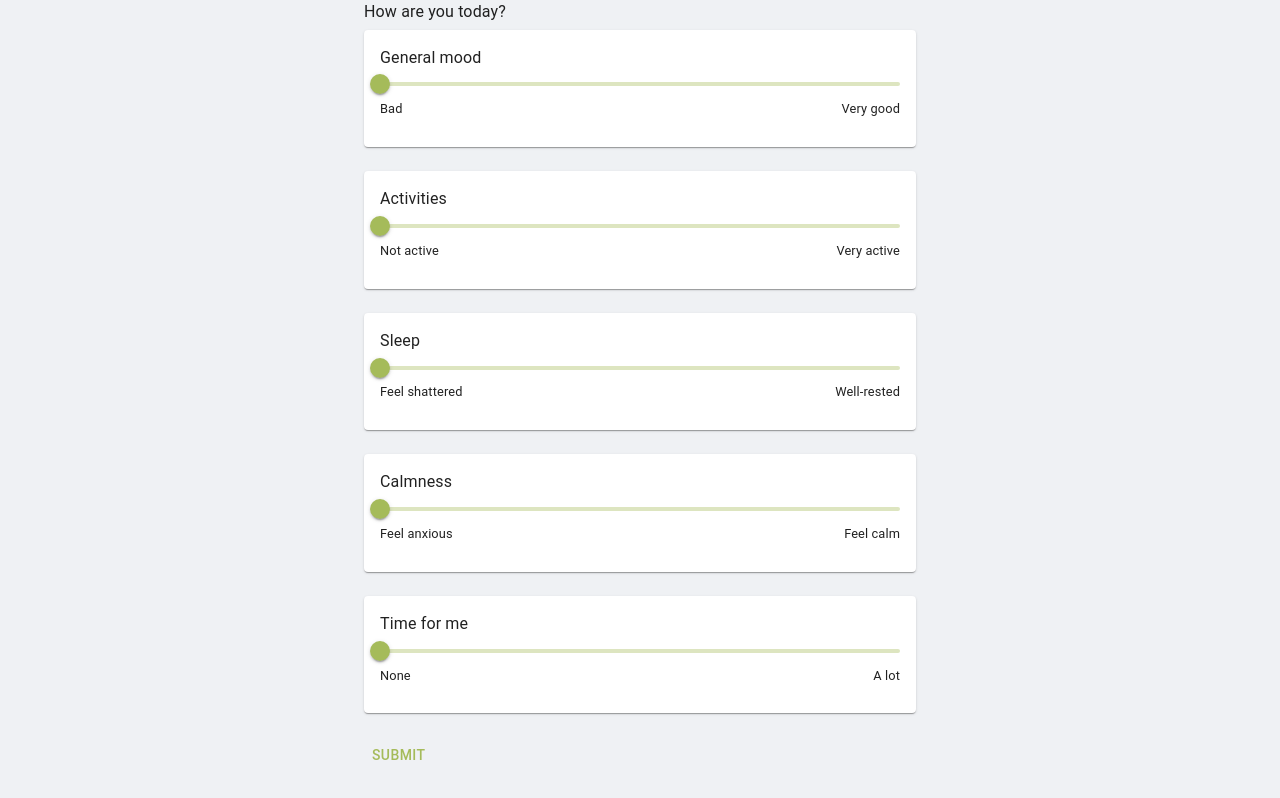
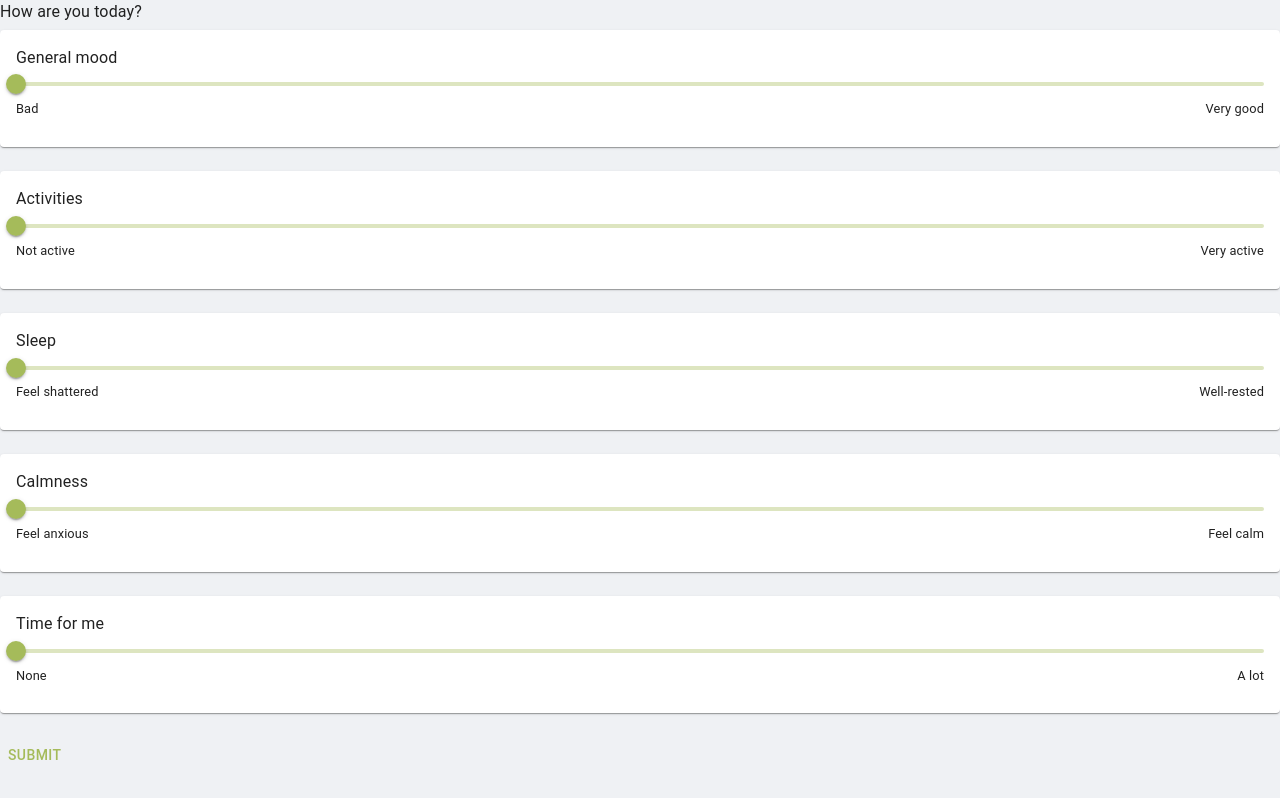
Before and after one commit to kaiuliia/well_being_frontend, a React (Create React App) app: page /login/user/survey in a window 1280 px wide. Shown: the top 798 px of the page. Built offline with nearby package versions, Linux system fonts and the light colour scheme; the HTML template or start-up script is replaced by a standard one.

Commit message:
changged dialog size

```diff
--- a/src/Pages/dashboard.tsx
+++ b/src/Pages/dashboard.tsx
@@ -9,7 +9,8 @@ import Typography from "@mui/material/Typography";
 import Button from "@mui/material/Button";
 import { createTheme, Theme, ThemeProvider } from "@mui/material/styles";
 import { Dialog } from "@mui/material";
-
+import Grid2 from "@mui/material/Unstable_Grid2";
+import Grid from "@mui/material/Grid";
 interface Props {
   theme: Theme;
 }
@@ -57,7 +58,8 @@ export function Dashboard(props: Props) {
           <Button onClick={dialogOpen}>Change today</Button>
           {/*<Survey />*/}
         </Box>
-        <Dialog open={open}>
+
+        <Dialog fullWidth={true} open={open}>
           <Survey />
         </Dialog>
       </div>
--- a/src/components/survey.tsx
+++ b/src/components/survey.tsx
@@ -10,6 +10,7 @@ import Container from "@mui/material/Container";
 import Paper from "@mui/material/Paper";
 import Typography from "@mui/material/Typography";
 import { createTheme, Theme, ThemeProvider } from "@mui/material/styles";
+import Grid from "@mui/material/Grid";
 
 interface Props {}
 
@@ -128,20 +129,12 @@ export function Survey(props: Props) {
   // @ts-ignore
   // @ts-ignore
   return (
-    // <ThemeProvider theme={props.theme}>
+    // <ThemeProvider theme={props.}>
     <React.Fragment>
       <CssBaseline />
-
-      <Container component="main" maxWidth="sm" sx={{ mb: 4 }}>
-        {/*<Paper*/}
-        {/*  variant="outlined"*/}
-        {/*  elevation={3}*/}
-        {/*  sx={{*/}
-        {/*    my: { xs: 3, md: 6 },*/}
-        {/*    p: { xs: 2, md: 3 },*/}
-        {/*    // background: "#DDE6ED",*/}
-        {/*  }}*/}
-        {/*>*/}
+      <Grid container xs={12} sm={12} lg={12}>
+        <Grid item xs={12} sm={12} lg={12}>
+          <Box>
             <Typography component="h3" align="left" gutterBottom>
               How are you today?
             </Typography>
@@ -163,9 +156,11 @@ export function Survey(props: Props) {
 
               <Button onClick={handleSubmit}>Submit</Button>
             </Box>
-        {/*</Paper>*/}
-      </Container>
+          </Box>
+        </Grid>
+      </Grid>
     </React.Fragment>
+    //{" "}
     // </ThemeProvider>
   );
 }
```
Lines whose indentation alone changed are shown as unchanged.
